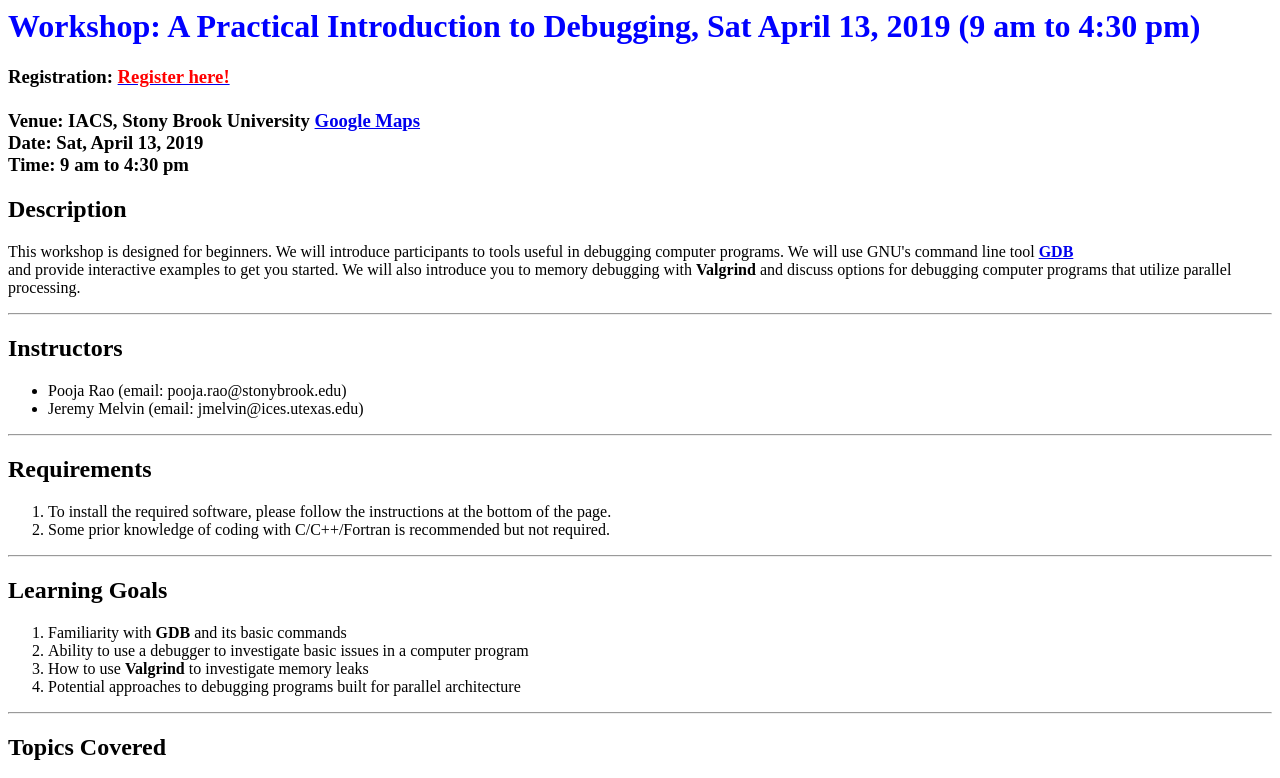
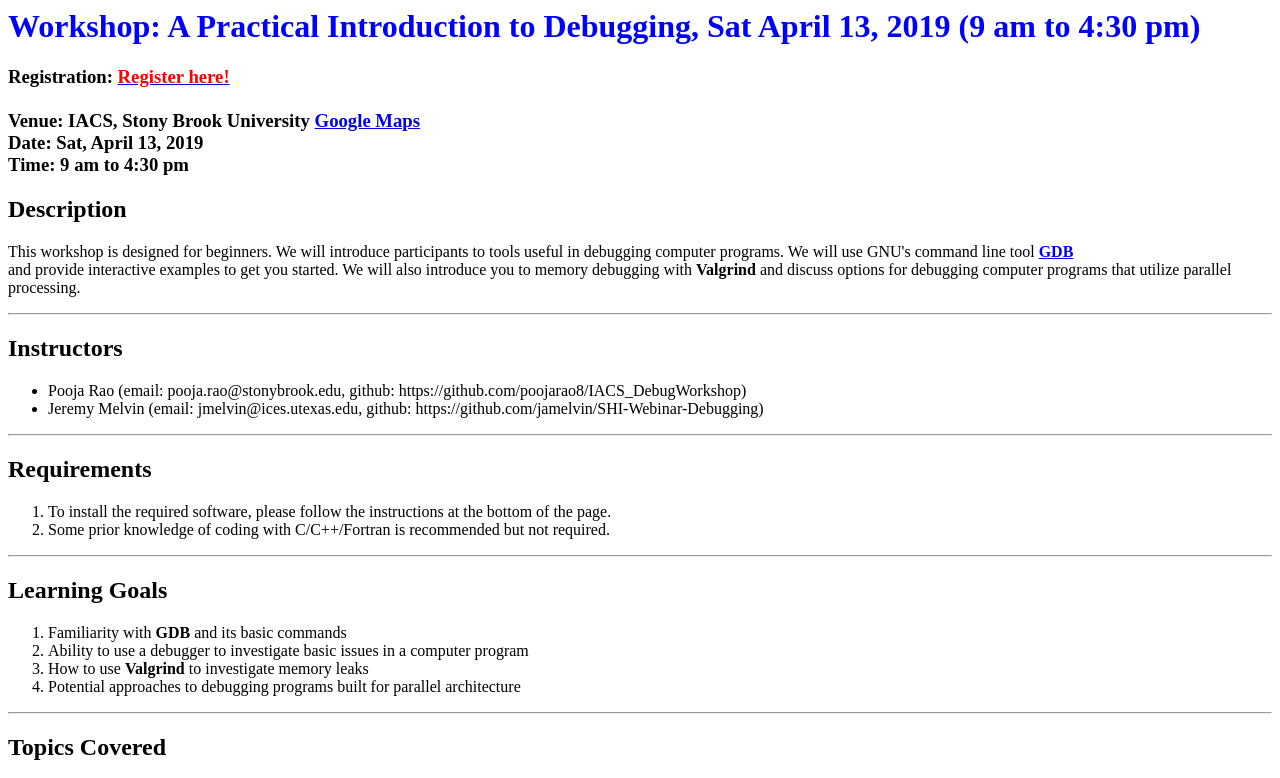
Before and after one commit to poojarao8/IACS_DebugWorkshop, a plain HTML site: page docs/index.html in a window 1280 px wide. Shown: the top 778 px of the page. Drawn offline with Linux system fonts and the light colour scheme.

Commit message:
Added github page info the webpage

```diff
--- a/docs/index.html
+++ b/docs/index.html
@@ -26,8 +26,8 @@ GNU's command line tool <a href="https://www.gnu.org/software/gdb/"><b>GDB</b></
 
 <h2>Instructors</h2>
 <ul>
-  <li>Pooja Rao (email: pooja.rao@stonybrook.edu)
-  <li>Jeremy Melvin (email: jmelvin@ices.utexas.edu)
+  <li>Pooja Rao (email: pooja.rao@stonybrook.edu, github: https://github.com/poojarao8/IACS_DebugWorkshop)
+  <li>Jeremy Melvin (email: jmelvin@ices.utexas.edu, github: https://github.com/jamelvin/SHI-Webinar-Debugging)
 </ul>
 
 <hr>
```
